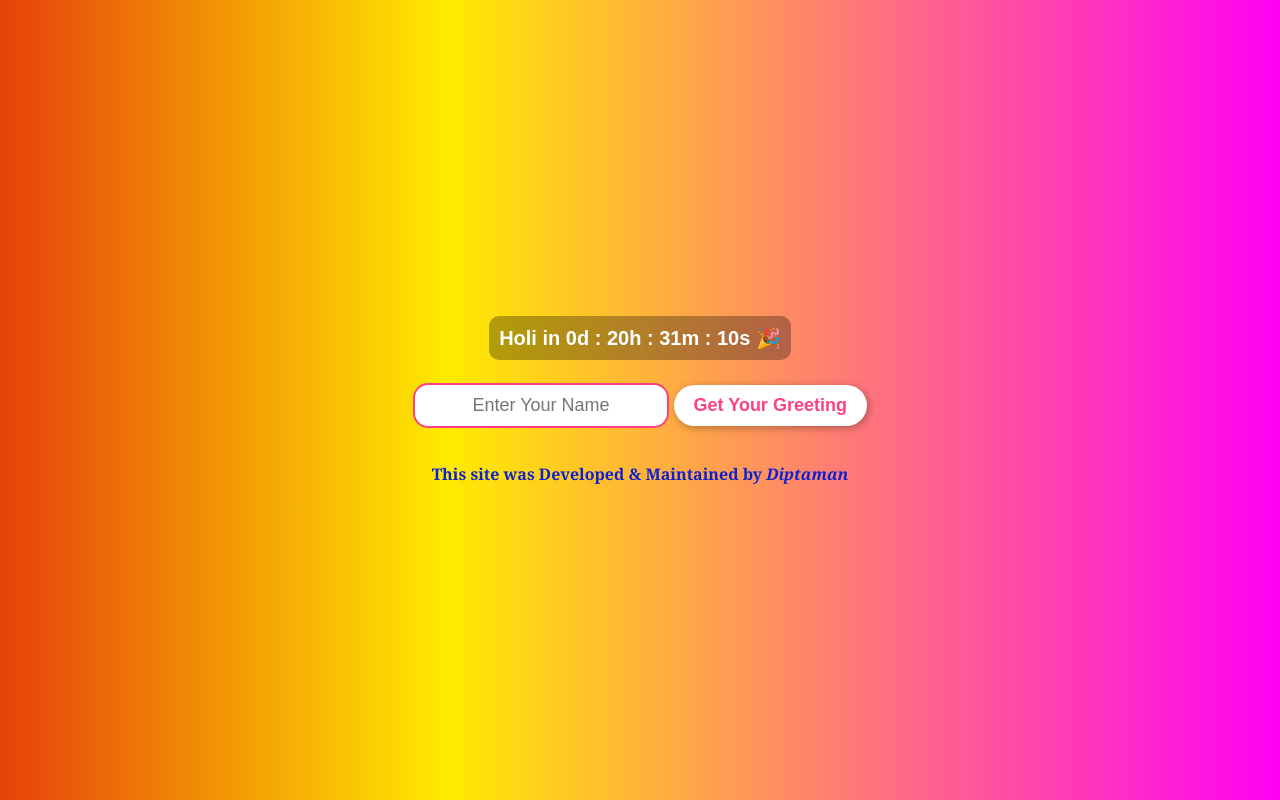
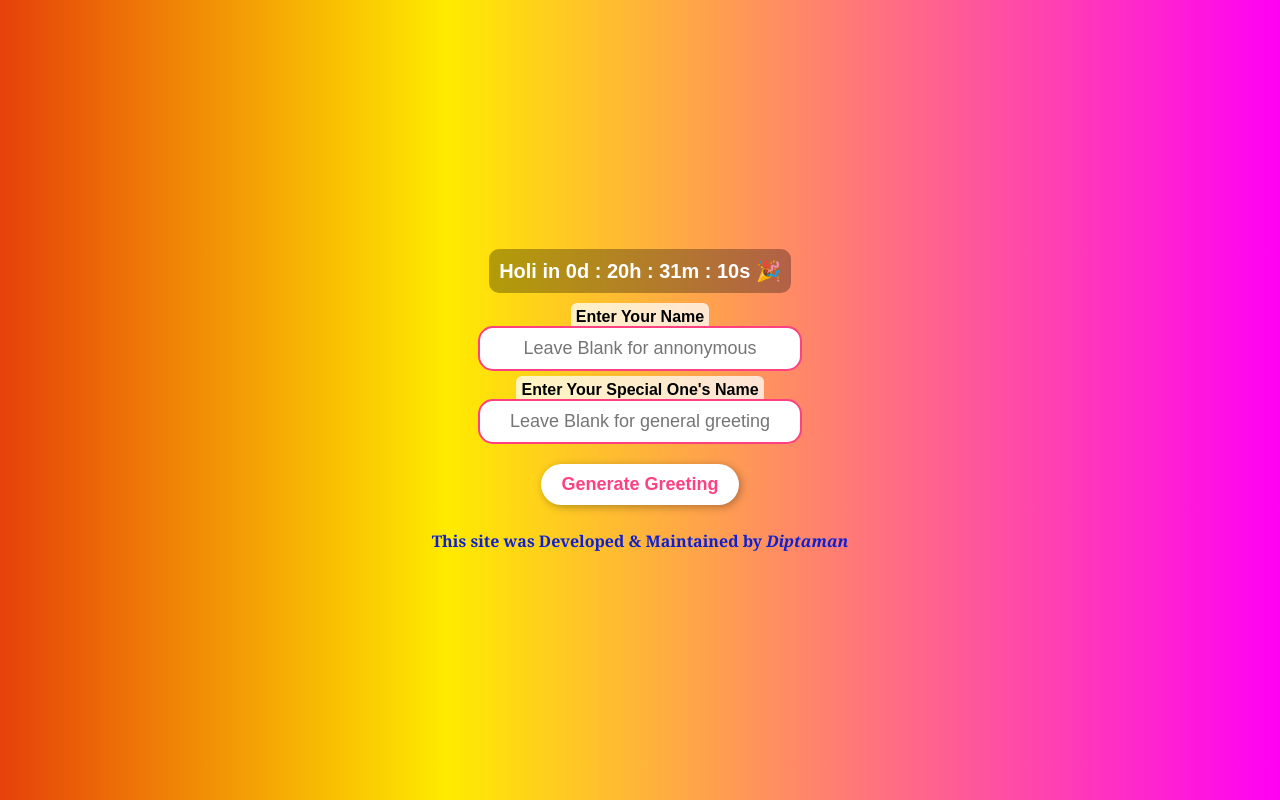
Before and after one commit to diptamandebnath/holi, a plain HTML site: page index.html in a window 1280 px wide. Drawn offline with Linux system fonts and the light colour scheme.

Commit message:
Added Partner

```diff
--- a/index.html
+++ b/index.html
@@ -39,6 +39,7 @@
             border-radius: 15px;
             text-align: center;
             margin-bottom: 10px;
+            width: 300px;
         }
 
         .btn {
@@ -132,7 +133,12 @@
             background: #ff4081;
             color: white;
         }
-
+        label {
+            font-weight: bolder;
+            background: #ffffffbd;
+            padding: 5px;
+            border-radius: 6px;
+        }
     </style>
 </head>
 <body>
@@ -141,10 +147,13 @@
         Holi in <span id="timer"></span> 🎉
     </div>
 
-    <div class="container">
-        <input type="text" id="name" class="name-input" placeholder="Enter Your Name">
-        <button class="btn" onclick="generateGreeting()">Get Your Greeting</button>
-    </div>
+    <form class="container" onsubmit="generateGreeting(event)">
+        <label for="username">Enter Your Name</label><br>
+        <input type="text" id="name" name="username" class="name-input" placeholder="Leave Blank for annonymous"><br>
+        <label for="partnerName">Enter Your Special One's Name</label><br>
+        <input type="text" id="partnerName" name="partnerName" class="name-input" placeholder="Leave Blank for general greeting"><br>
+        <input type="submit" class="btn" value="Generate Greeting">
+    </form>
 
     <div class="greeting-card" id="greetingCard">
         <div class="colors"></div>
@@ -179,19 +188,30 @@
         var counterInterval=setInterval(updateCountdown, 1000);
         updateCountdown(); // Initial Call
 
-        function generateGreeting() {
+        function generateGreeting(event) {
+            event.preventDefault();
             let name = document.getElementById("name").value.trim();
-            let displayName = name ? name : "Dear Friend";
+            if(name.length>0)
+                name="From: "+name;
+            let partnerName = document.getElementById("partnerName").value.trim();
+            if(partnerName.length>0)
+                partnerName="Happy Holi, "+partnerName+"! 🎉";
+            let displayName = `${partnerName}\n${name}`;
+
             document.getElementById("userName").innerText = displayName;
-
             document.getElementById("greetingCard").style.display = "block";
-
             document.getElementById("shareBtn").style.display = "inline-block";
         }
 
         function shareGreeting() {
             let name = document.getElementById("userName").innerText;
-            let message = `🌸 Happy Holi, ${name}! 🌸\nMay your life be filled with colors of joy and happiness! 🎨🎉\n\nCelebrate the festival of colors with love! ❤️✨`;
+            let partnerName = document.getElementById("partnerName").value.trim();
+            let message ="";
+            if(partnerName.length>0)
+                message += `🌸 Happy Holi, ${partnerName}! 🌸`
+            message += `\nMay your life be filled with colors of joy and happiness! 🎨🎉\n\nCelebrate the festival of colors with love! ❤️✨`;
+            if(name.length>0)
+                message += `\nYours Sincerely ${name}! 🌸`
             let whatsappUrl = `https://api.whatsapp.com/send?text=${encodeURIComponent(message)}`;
             window.open(whatsappUrl, "_blank");
         }
```
Lines whose indentation alone changed are shown as unchanged.
